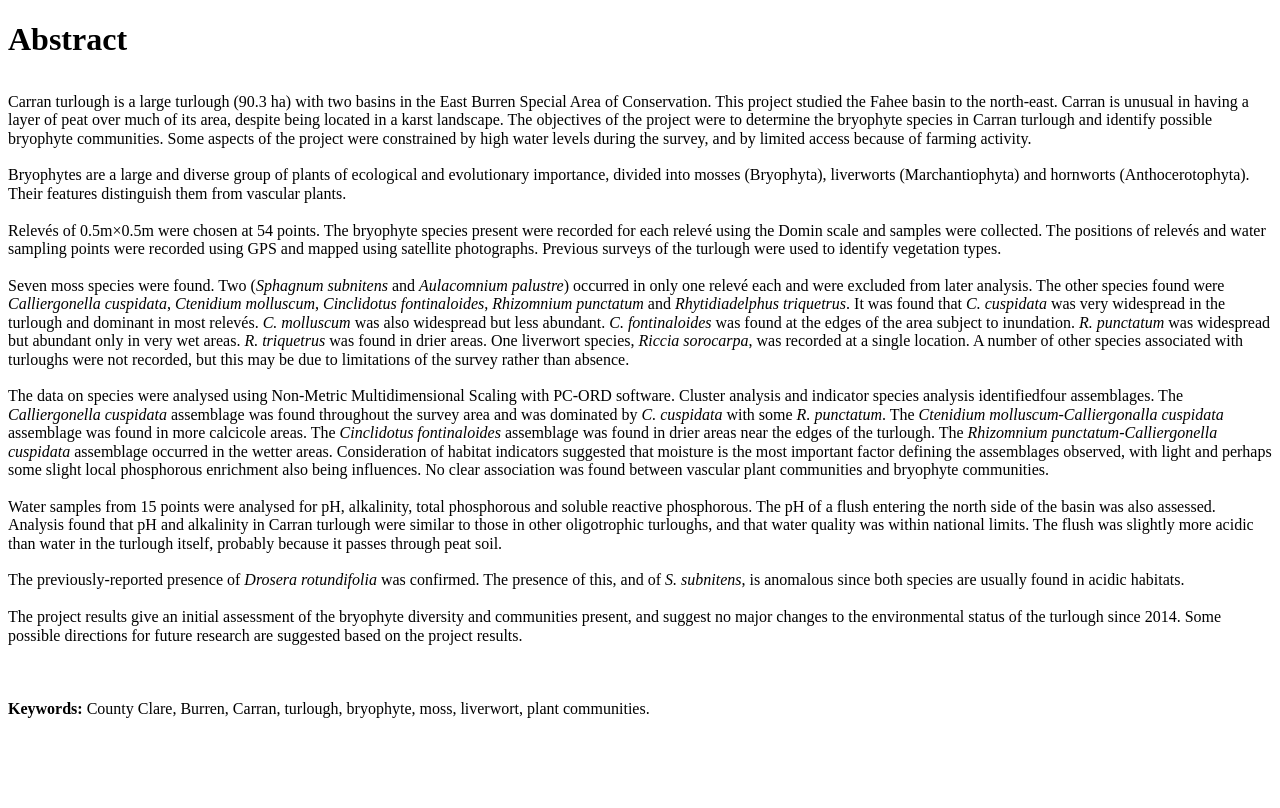
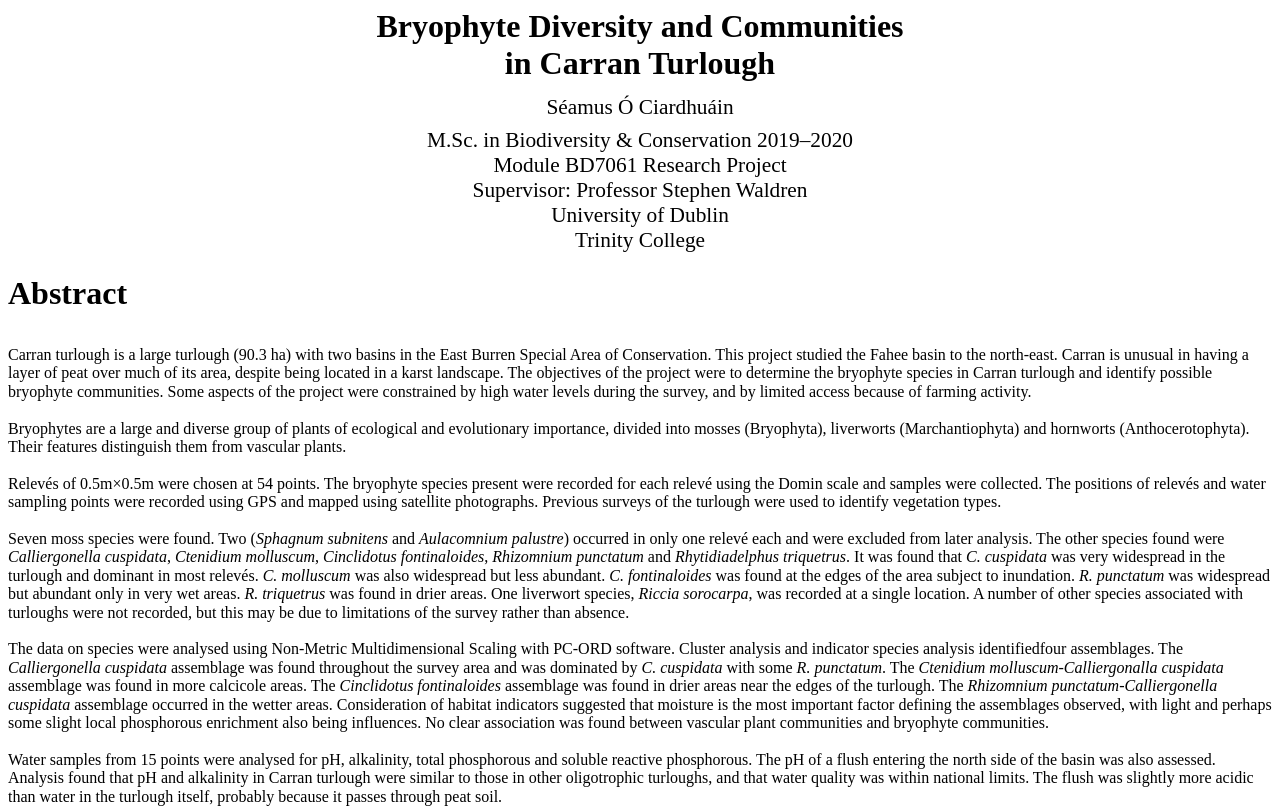
Before and after one commit to seoc37/Carran_bryophytes, a plain HTML site: page abstract.html in a window 1280 px wide. Shown: the top 808 px of the page. Drawn offline with Linux system fonts and the light colour scheme.

Commit message:
Update title of abstract

```diff
--- a/abstract.html
+++ b/abstract.html
@@ -5,18 +5,42 @@
 	<title>Carran Bryophytes - Abstract</title>
 	<meta name="generator" content="LibreOffice 7.4.3.2 (Linux)"/>
 	<meta name="created" content="00:00:00"/>
-	<meta name="changed" content="2023-03-19T14:45:32.602876047"/>
+	<meta name="changed" content="2023-03-19T14:55:32.128200603"/>
 	<style type="text/css">
 		@page { size: 21cm 29.7cm; margin-left: 2cm; margin-right: 1cm; margin-top: 1cm; margin-bottom: 1cm }
-		p { line-height: 115%; margin-bottom: 0.25cm; background: transparent }
-		h1 { margin-bottom: 0.21cm; background: transparent; page-break-after: avoid }
+		p { line-height: 115%; margin-bottom: 0.25cm; background: transparent; background: transparent }
+		h1 { margin-bottom: 0.21cm; background: transparent; background: transparent; page-break-after: avoid }
 		h1.western { font-family: "Liberation Serif", serif; font-size: 24pt; font-weight: bold }
 		h1.cjk { font-family: "Noto Sans SC Regular"; font-size: 24pt; font-weight: bold }
 		h1.ctl { font-family: "Lucida Sans"; font-size: 24pt; font-weight: bold }
+		h2 { margin-top: 0.35cm; margin-bottom: 0.21cm; background: transparent; page-break-after: avoid }
+		h2.western { font-family: "Liberation Sans", sans-serif; font-size: 16pt; font-weight: bold }
+		h2.cjk { font-family: "Noto Sans SC Regular"; font-size: 16pt; font-weight: bold }
+		h2.ctl { font-family: "Lucida Sans"; font-size: 16pt; font-weight: bold }
+		a:link { color: #000080; text-decoration: underline }
+		a:visited { color: #800000; text-decoration: underline }
 	</style>
 </head>
-<body lang="en-IE" link="#000080" vlink="#800000" dir="ltr"><h1 class="western">
-<font size="6" style="font-size: 24pt">Abstract</font></h1>
+<body lang="en-IE" link="#000080" vlink="#800000" dir="ltr"><h1 class="western" align="center" style="margin-top: 0cm; margin-bottom: 0cm">
+<font size="6" style="font-size: 24pt">Bryophyte Diversity and
+Communities</font></h1>
+<h1 class="western" align="center" style="margin-top: 0cm; margin-bottom: 0cm">
+<font size="6" style="font-size: 24pt">in Carran Turlough</font></h1>
+<h2 class="western" align="center" style="font-weight: normal"><font face="Liberation Serif, serif">Séamus
+Ó Ciardhuáin</font></h2>
+<h2 class="western" align="center" style="font-weight: normal; margin-top: 0cm; margin-bottom: 0cm">
+<font face="Liberation Serif, serif">M.Sc. in Biodiversity &amp;
+Conservation 2019<font face="Liberation Serif, serif">–</font>2020</font></h2>
+<h2 class="western" align="center" style="font-weight: normal; margin-top: 0cm; margin-bottom: 0cm">
+<font face="Liberation Serif, serif">Module BD7061 Research Project</font></h2>
+<h2 class="western" align="center" style="font-weight: normal; margin-top: 0cm; margin-bottom: 0cm">
+<font face="Liberation Serif, serif">Supervisor: Professor Stephen
+Waldren</font></h2>
+<h2 class="western" align="center" style="font-weight: normal; margin-top: 0cm; margin-bottom: 0cm">
+<font face="Liberation Serif, serif">University of Dublin</font></h2>
+<h2 class="western" align="center" style="font-weight: normal; margin-top: 0cm; margin-bottom: 0cm">
+<font face="Liberation Serif, serif">Trinity College</font></h2>
+<h1 class="western"><meta name="created" content="00:00:00"><font size="6" style="font-size: 24pt">Abstract</font></h1>
 <p><br/>
 Carran turlough is a large turlough (90.3 ha) with two
 basins in the East Burren Special Area of Conservation. This project
```
